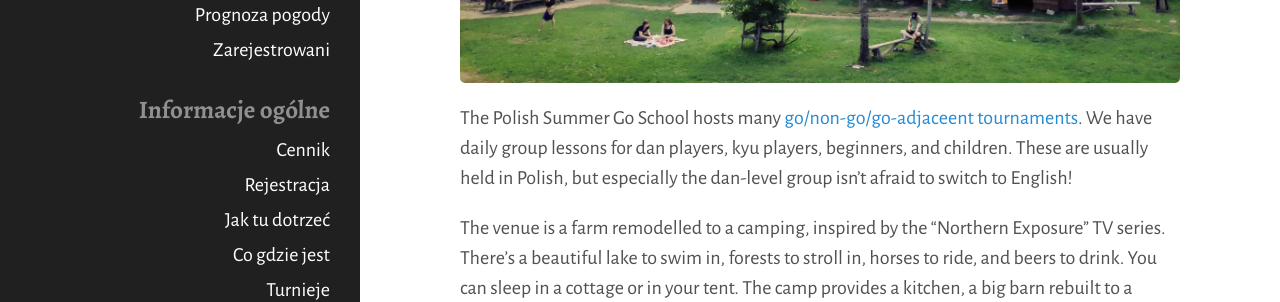
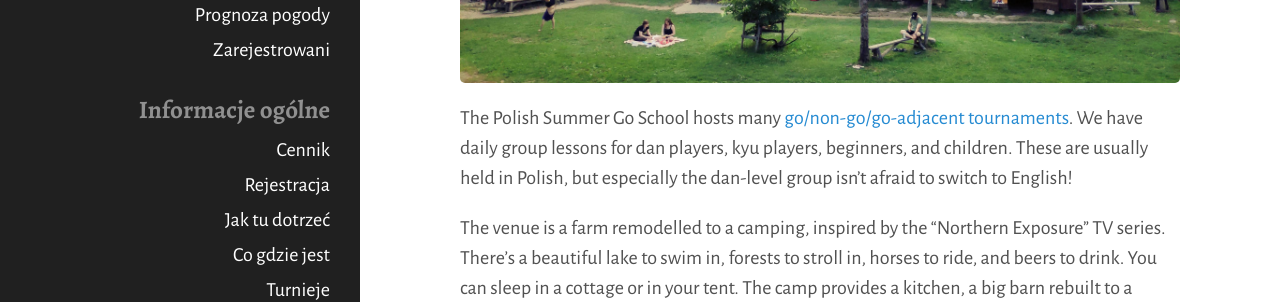
Before and after one commit to tasuki/lsg, a Jekyll site: the page built from english.md, in a window 1280 px wide. Shown: the part 388-690 px from the top of the page. Built offline with Jekyll 4.4.1, drawn with Linux system fonts in a browser that asks for light colours; some of the changed text lies outside the part shown.

Commit message:
Less lying in English

```diff
--- a/english.md
+++ b/english.md
@@ -15,7 +15,7 @@ Merlijn, Ignus, Ania, Muru, Ajka, Palladin, Andrew, Boris, Martha, Benji, Jun,
 
 ![przystanek alaska](/public/palaska2021.jpg)
 
-The Polish Summer Go School hosts many [go/non-go/go-adjaceent tournaments](https://lsg-go-art-pl.translate.goog/turnieje?_x_tr_sl=auto&_x_tr_tl=en). We have daily group lessons for dan players, kyu players, beginners, and children. These are usually held in Polish, but especially the dan-level group isn't afraid to switch to English!
+The Polish Summer Go School hosts many [go/non-go/go-adjacent tournaments](https://lsg-go-art-pl.translate.goog/turnieje?_x_tr_sl=auto&_x_tr_tl=en). We have daily group lessons for dan players, kyu players, beginners, and children. These are usually held in Polish, but especially the dan-level group isn't afraid to switch to English!
 
 The venue is a farm remodelled to a camping, inspired by the "Northern Exposure" TV series. There's a beautiful lake to swim in, forests to stroll in, horses to ride, and beers to drink. You can sleep in a cottage or in your tent. The camp provides a kitchen, a big barn rebuilt to a general meeting place and dancing room, clean toilets, showers, audio and karaoke hardware, parking. You can [see some photos on facebook](https://facebook.com/pg/przystanek.alaska.5/photos/).
 
@@ -23,7 +23,7 @@ The venue is a farm remodelled to a camping, inspired by the "Northern Exposure"
 
 ## Pricelist
 
-... the [pricelist is available in Polish](/cennik) (or with [Google Translate](https://lsg-go-art-pl.translate.goog/cennik?_x_tr_sl=auto&_x_tr_tl=en))! It's dirt cheap -- not even worth translating. The whole package, two weeks of cottage + meals + lessons + tournaments, comes in around 250 eur.
+... the [pricelist is available in Polish](/cennik) (or with [Google Translate](https://lsg-go-art-pl.translate.goog/cennik?_x_tr_sl=auto&_x_tr_tl=en))! It's dirt cheap -- not even worth translating. The whole package, two weeks of cottage + meals + lessons + tournaments, comes in around 333 eur.
 
 ## Schedule
 
```
